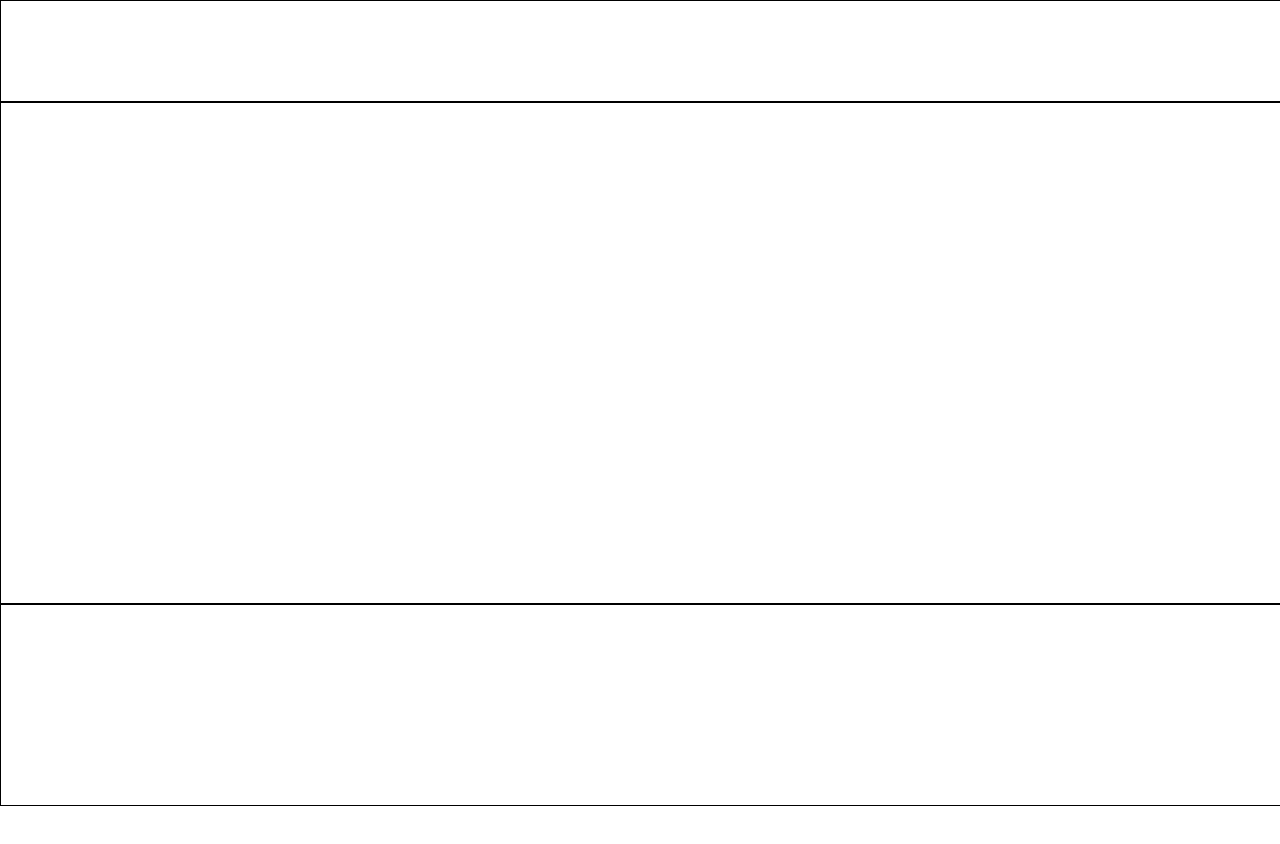
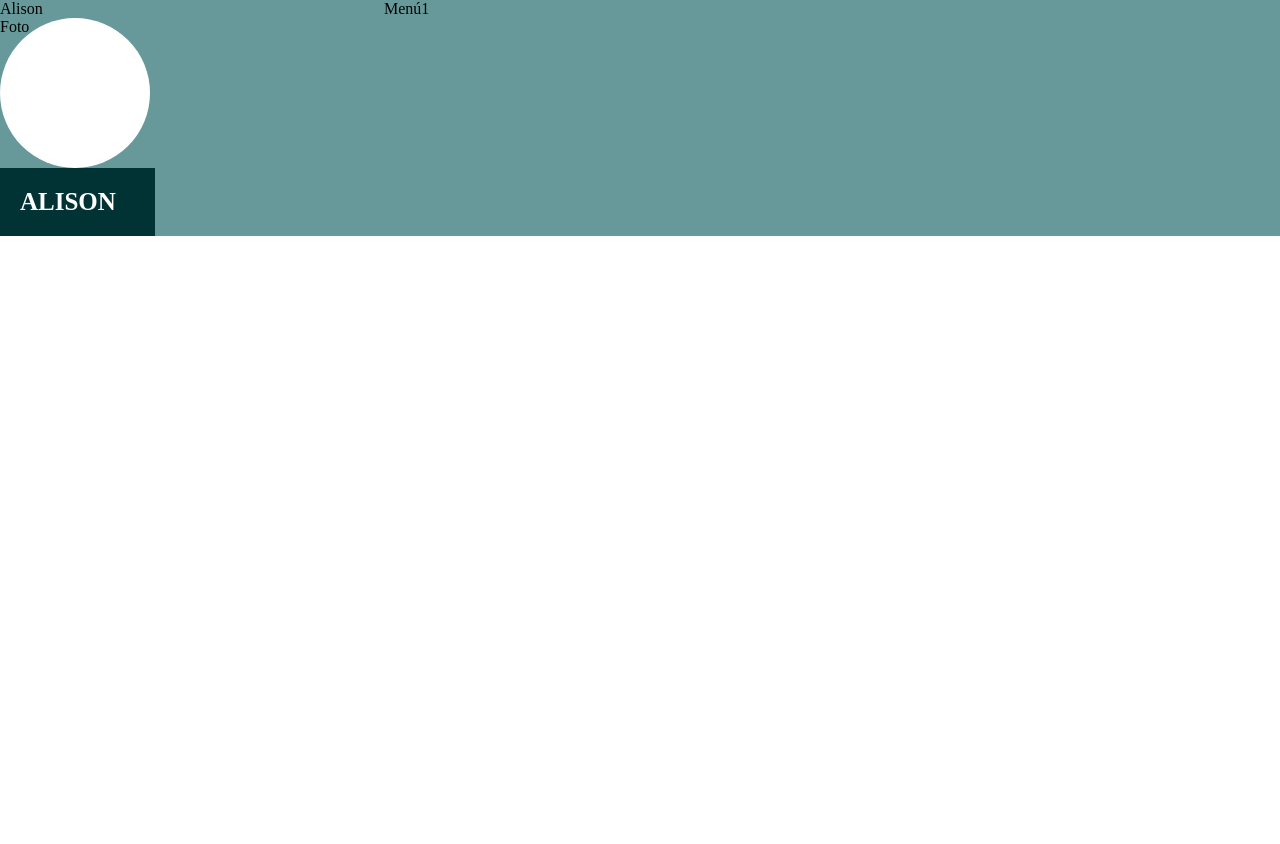
Before and after one commit to Alison1005/MiProyecto-1-2023, a plain HTML site: page index.html in a window 1280 px wide. Before the commit the page ends 806 px from the top, so only its background shows below. Drawn offline with Linux system fonts and the light colour scheme.

Commit message:
Mi Proyecto 23

```diff
--- a/CSS/estilo.css
+++ b/CSS/estilo.css
@@ -4,16 +4,38 @@
 }
 #cabeceraContenido{
     width: 100%;
-    height: 100px;
-    border: 1px solid black;
+
+    background-color: #67999A;
+    display: flex ;
 }
 #cuerpoContenido{
     width: 100%;
     height: 500px;
-    border: 1px solid black;
+
 }
 footer{
     width: 100%;
     height: 200px;
-    border: 1px solid black;
+
 }
+#cabeceraImagenNombre{
+  flex: 30%;
+}
+#cabeceraMenu{
+   flex: 70%;
+}
+#imagenNombreRedondo{
+    width: 150px;
+    height: 150px;
+    background-color: white;
+    border-radius: 75px;
+}
+#nombreRectangulo{
+    background-color: #013334;
+    width: 30%;
+    padding: 20px;
+    color: white;
+    font-size: 25px;
+    text-transform: uppercase;
+    font-weight: bold;
+}
--- a/index.html
+++ b/index.html
@@ -8,7 +8,13 @@
 </head>
 <body>
     <!--Aqui colocamos el div del menu cabecera-->
-    <div id="cabeceraContenido" ></div>
+    <div id="cabeceraContenido" >
+        <div id="cabeceraImagenNombre" >Alison
+            <div id="imagenNombreRedondo" >Foto</div>
+            <div id="nombreRectangulo" >Alison</div>
+        </div>
+        <div id="cabeceraMenu">Menú1</div>
+    </div>
    <!--Aqui colocamos el cuerpo del index-->
    <div id="cuerpoContenido" >
   </div>
```
